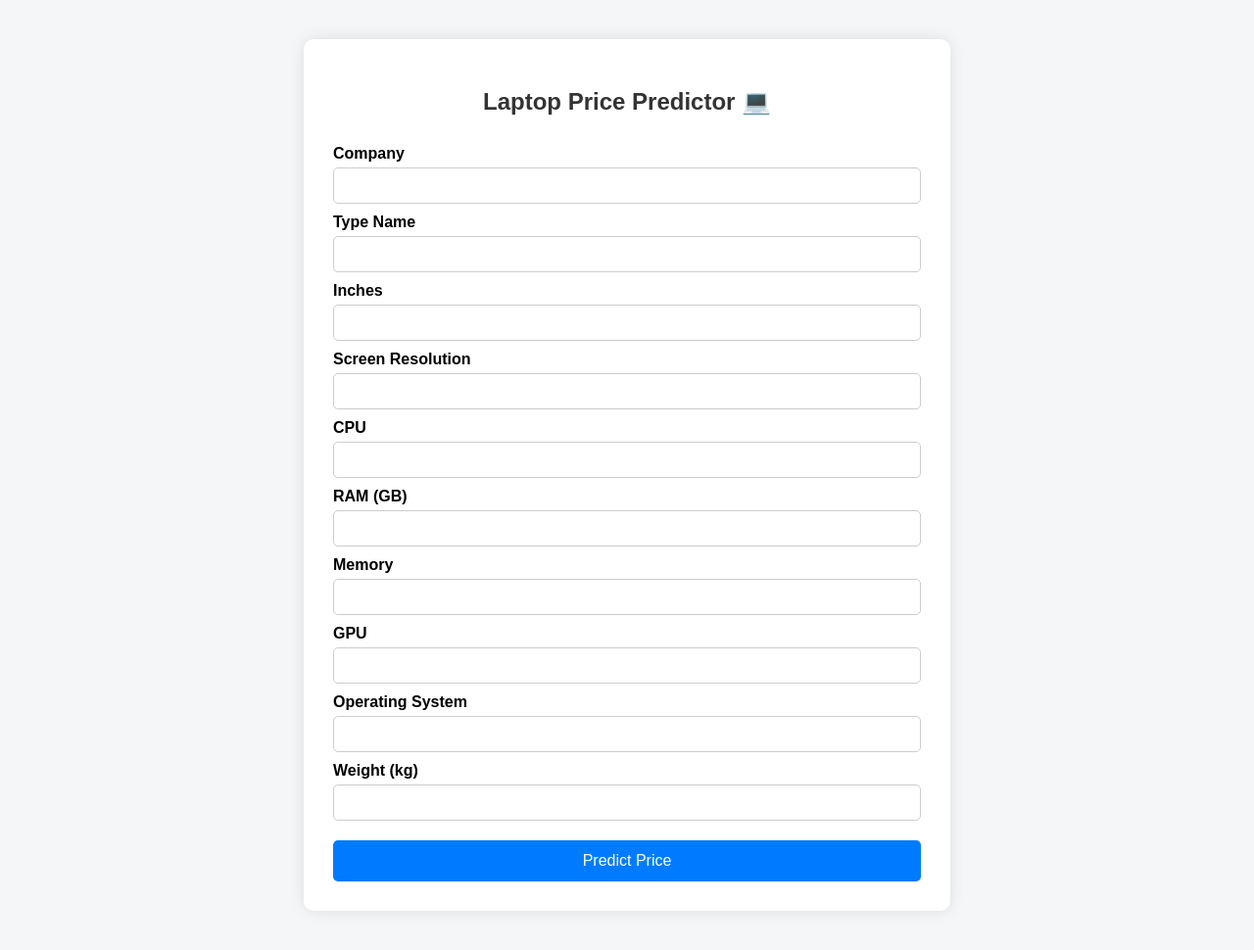
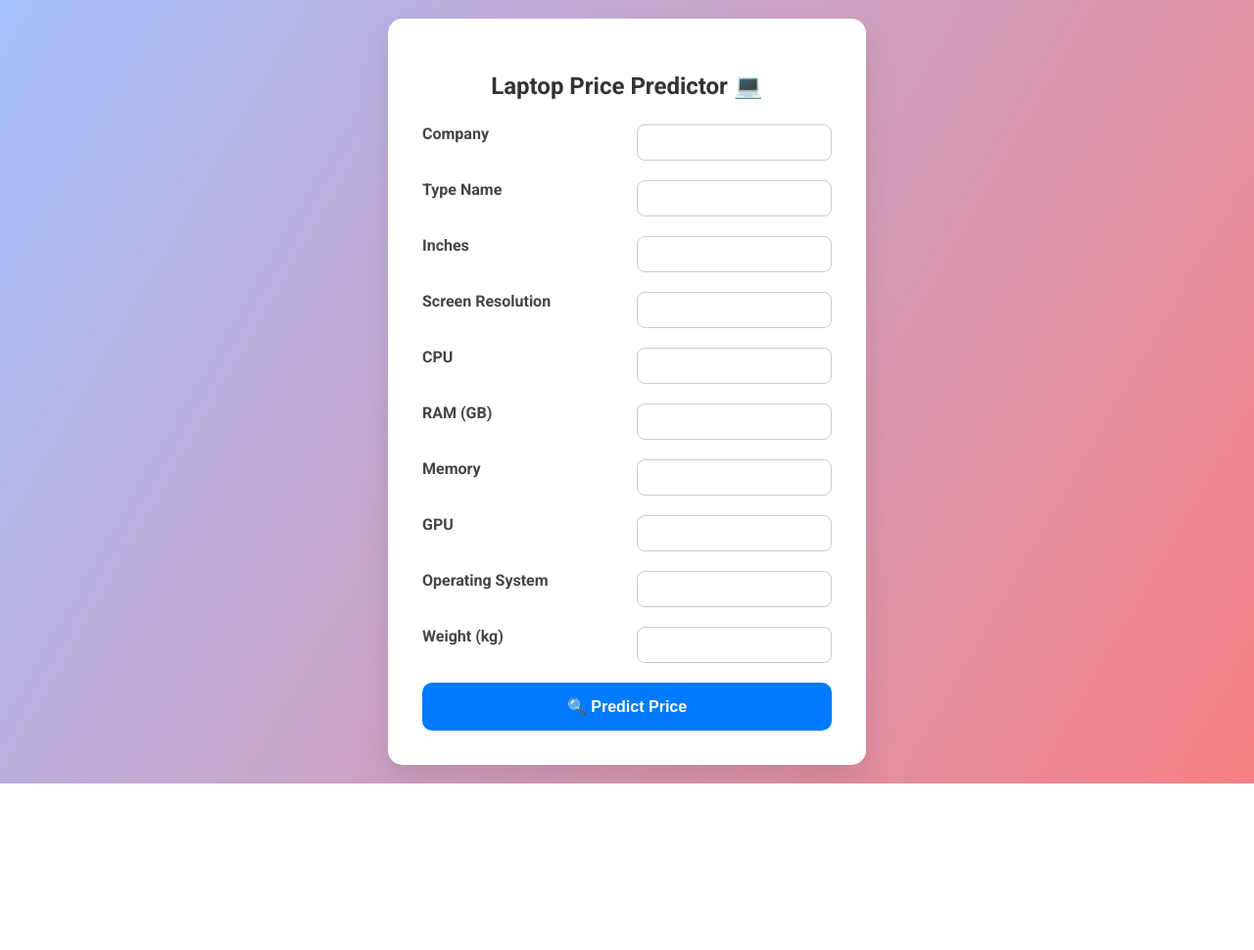
Before and after one commit to abhishehdhaladhuli/Laptop-Price-Predictor, a Flask app: page / in a window 1280 px wide. Shown: the whole page at 98% size. After the commit the page ends 800 px from the top, so only its background shows below. Run offline with Flask 3, Linux system fonts and the light colour scheme; parts of the project's set-up code (start-up, migrations or seed data) failed here and were passed over.

Commit message:
Update index.html

```diff
--- a/templates/index.html
+++ b/templates/index.html
@@ -4,64 +4,118 @@
   <meta charset="UTF-8">
   <title>Laptop Price Predictor 💻</title>
   <style>
+    @import url('https://fonts.googleapis.com/css2?family=Roboto:wght@400;700&display=swap');
+
     body {
-      font-family: Arial, sans-serif;
-      background-color: #f4f6f8;
+      font-family: 'Roboto', sans-serif;
+      background: linear-gradient(120deg, #a6c0fe, #f68084);
       margin: 0;
       padding: 0;
+      display: flex;
+      align-items: center;
+      justify-content: center;
+      min-height: 100vh;
+      animation: fadeIn 1.2s ease-in-out;
     }
+
+    @keyframes fadeIn {
+      from { opacity: 0; transform: translateY(-20px); }
+      to { opacity: 1; transform: translateY(0); }
+    }
+
     .container {
-      max-width: 600px;
+      max-width: 650px;
       background-color: #ffffff;
-      margin: 40px auto;
-      padding: 30px;
-      box-shadow: 0px 0px 15px rgba(0,0,0,0.1);
-      border-radius: 10px;
+      padding: 35px;
+      border-radius: 15px;
+      box-shadow: 0px 15px 30px rgba(0, 0, 0, 0.1);
+      animation: slideUp 1s ease;
     }
+
+    @keyframes slideUp {
+      from { transform: translateY(50px); opacity: 0; }
+      to { transform: translateY(0); opacity: 1; }
+    }
+
     h2 {
       text-align: center;
-      color: #333333;
+      color: #333;
+      margin-bottom: 25px;
     }
+
     form {
-      display: flex;
-      flex-direction: column;
+      display: grid;
+      grid-template-columns: 1fr 1fr;
+      gap: 20px;
     }
+
     label {
-      margin-top: 10px;
       font-weight: bold;
+      color: #444;
     }
+
     input {
       padding: 10px;
-      margin-top: 5px;
       border: 1px solid #ccc;
-      border-radius: 5px;
+      border-radius: 8px;
+      transition: 0.3s ease;
     }
+
+    input:focus {
+      border-color: #007bff;
+      outline: none;
+      box-shadow: 0 0 8px rgba(0, 123, 255, 0.3);
+    }
+
     button {
-      margin-top: 20px;
-      padding: 12px;
+      grid-column: span 2;
+      padding: 15px;
       background-color: #007bff;
       color: #fff;
+      font-size: 16px;
+      font-weight: bold;
       border: none;
-      border-radius: 5px;
-      font-size: 16px;
+      border-radius: 10px;
       cursor: pointer;
+      transition: background-color 0.3s ease;
     }
+
     button:hover {
       background-color: #0056b3;
     }
+
     .result {
+      grid-column: span 2;
       margin-top: 20px;
       padding: 15px;
-      border-radius: 5px;
+      border-radius: 10px;
       font-size: 18px;
+      text-align: center;
+      animation: fadeIn 1s ease-in-out;
     }
+
     .success {
       background-color: #d4edda;
       color: #155724;
     }
+
     .error {
       background-color: #f8d7da;
       color: #721c24;
+    }
+
+    @media (max-width: 600px) {
+      form {
+        grid-template-columns: 1fr;
+      }
+
+      button {
+        grid-column: span 1;
+      }
+
+      .result {
+        grid-column: span 1;
+      }
     }
   </style>
 </head>
@@ -99,14 +153,14 @@
       <label for="weight">Weight (kg)</label>
       <input type="number" step="0.01" name="weight" id="weight" required>
 
-      <button type="submit">Predict Price</button>
+      <button type="submit">🔍 Predict Price</button>
+
+      {% if prediction %}
+        <div class="result success">Predicted Price: ₹{{ prediction }}</div>
+      {% elif error %}
+        <div class="result error">Error: {{ error }}</div>
+      {% endif %}
     </form>
-
-    {% if prediction %}
-      <div class="result success">Predicted Price: ₹{{ prediction }}</div>
-    {% elif error %}
-      <div class="result error">Error: {{ error }}</div>
-    {% endif %}
   </div>
 </body>
 </html>
```
